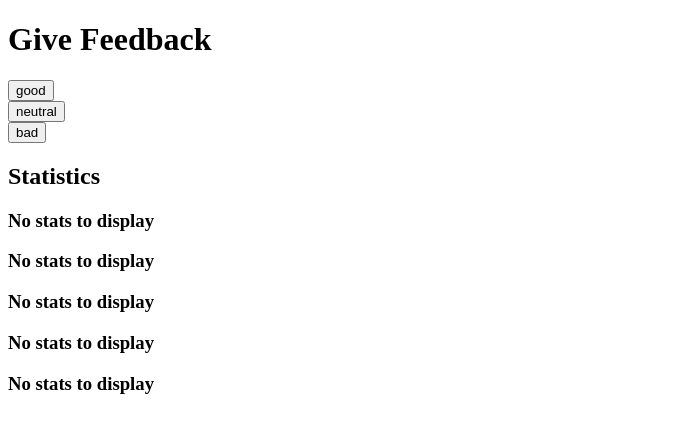
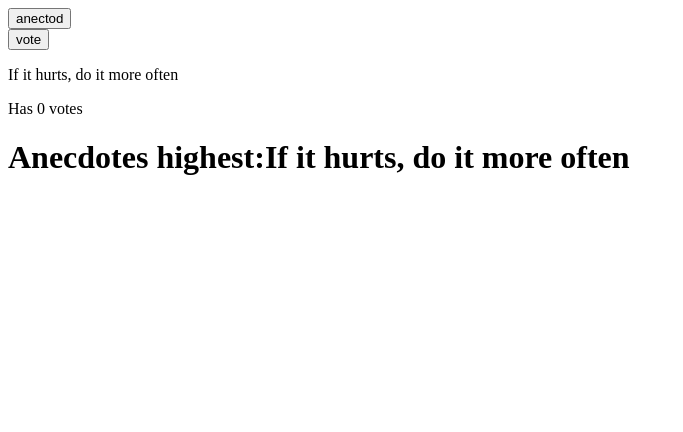
Before and after one commit to aeahmed-rc/fullstack, a React (Create React App) app: page / in a window 1280 px wide. Shown: the top 432 px of the page, without its empty margins (0-683 px from the left). Built offline with nearby package versions, Linux system fonts and the light colour scheme.

Commit message:
anctedotes exercise

```diff
--- a/src/App.js
+++ b/src/App.js
@@ -22,79 +22,82 @@ const Button =(props)=>{
 
 }
 const Stats =(props)=>{
-  console.log(props.display)
-  if(props.display){
-    return (
+  console.log(props)
+  return(
+  <div>
+    <p>
+      {props.anecdotes[props.value]}
+    </p>
 
-        <table>
-          <h4>{props.text}</h4>
-        <td>{props.value}</td>
-        </table>
+  </div>
+
 
   )
-  }else{
-    return (
+
+}
+const Votes =(props)=>{
+console.log("Votes",props)
+
+return(
+
   <div>
-        <h3>No stats to display</h3>
+    Has {props.vote[props.selected]} votes
+    <h1>Anecdotes highest:
+      {props.anecdotes[props.high]}
+      </h1>
   </div>
 )
 }
 
+const App = () => {
+  const anecdotes = [
+    'If it hurts, do it more often',
+    'Adding manpower to a late software project makes it later!',
+    'The first 90 percent of the code accounts for the first 10 percent of the development time...The remaining 10 percent of the code accounts for the other 90 percent of the development time.',
+    'Any fool can write code that a computer can understand. Good programmers write code that humans can understand.',
+    'Premature optimization is the root of all evil.',
+    'Debugging is twice as hard as writing the code in the first place. Therefore, if you write the code as cleverly as possible, you are, by definition, not smart enough to debug it.',
+    'Programming without an extremely heavy use of console.log is same as if a doctor would refuse to use x-rays or blood tests when diagnosing patients'
+  ]
+  // save clicks of each button to its own state
+  const [selected,setSelected] = useState(0)
+  // const [vote,setVote]=useState(0)
+  const [storedVotes,setVotes]=useState(Array(anecdotes.length).fill(0))
+
+  console.log(storedVotes)
+  const handleAn =()=>{
+    let ran = Math.floor(Math.random()*anecdotes.length)
+    console.log(ran)
+
+    setSelected(ran)
+
+    // setVote(0)
+  }
+  const handleVote =()=>{
+    // setVote(vote+1)
+const newState = [...storedVotes]
+newState[selected] +=1
+setVotes(newState)
+
+
+  }
+ const  getHighest =()=>{
+  // loop through array and get highest value and its index
+  let high = Math.max(...storedVotes)
+  let index = storedVotes.indexOf(high)
+  return index
 }
 
-const App = () => {
-  // save clicks of each button to its own state
-  const [good, setGood] = useState(0)
-  const [neutral, setNeutral] = useState(0)
-  const [bad, setBad] = useState(0)
-  const[clicked,setClicked] = useState(false)
-
-  const handleGood =()=>{
-    console.log(good)
-    setGood(good+1)
-    setClicked(true)
-  }
-  const handleNeutral =()=>{
-    console.log(neutral)
-    setNeutral(neutral+1)
-    setClicked(true)
-  }
-  const handleBad =()=>{
-    console.log(bad)
-    setBad(bad+1)
-    setClicked(true)
-  }
-  const totalClicked = ()=>{
-    console.log(good+bad+neutral)
-    let sum = good+bad+neutral
-    return sum
-  }
-  const percentPositive =()=>{
-    let percent =0
-    if(good !=0){
-      let total = totalClicked()
-      percent = (good/total)*100
-    }
-
-    return percent
-  }
-  return (
+return(
   <div>
-      <Display/>
-      <Button handleClick={handleGood} value={good} text="good"/>
-      <Button handleClick={handleNeutral} value={neutral} text="neutral"/>
-      <Button handleClick={handleBad} value={bad} text="bad"/>
-
-      <h2>Statistics</h2>
-
-      <Stats display={clicked} value={good} text="good"/>
-      <Stats display={clicked} value={neutral} text="neutral"/>
-      <Stats display={clicked} value={bad} text="bad"/>
-      <Stats display={clicked} value={totalClicked()} text="all"/>
-      <Stats display={clicked} value={percentPositive()} text="positive percentage"/>
+    <Button handleClick={handleAn} text="anectod"/>
+    <Button handleClick={handleVote} text="vote"/>
+    <Stats anecdotes={anecdotes} value={selected}/>
+    <Votes vote={storedVotes} selected={selected} anecdotes={anecdotes} high={getHighest()}/>
 
   </div>
 )
+
 }
 
 export default App
```
Lines whose indentation alone changed are shown as unchanged.
